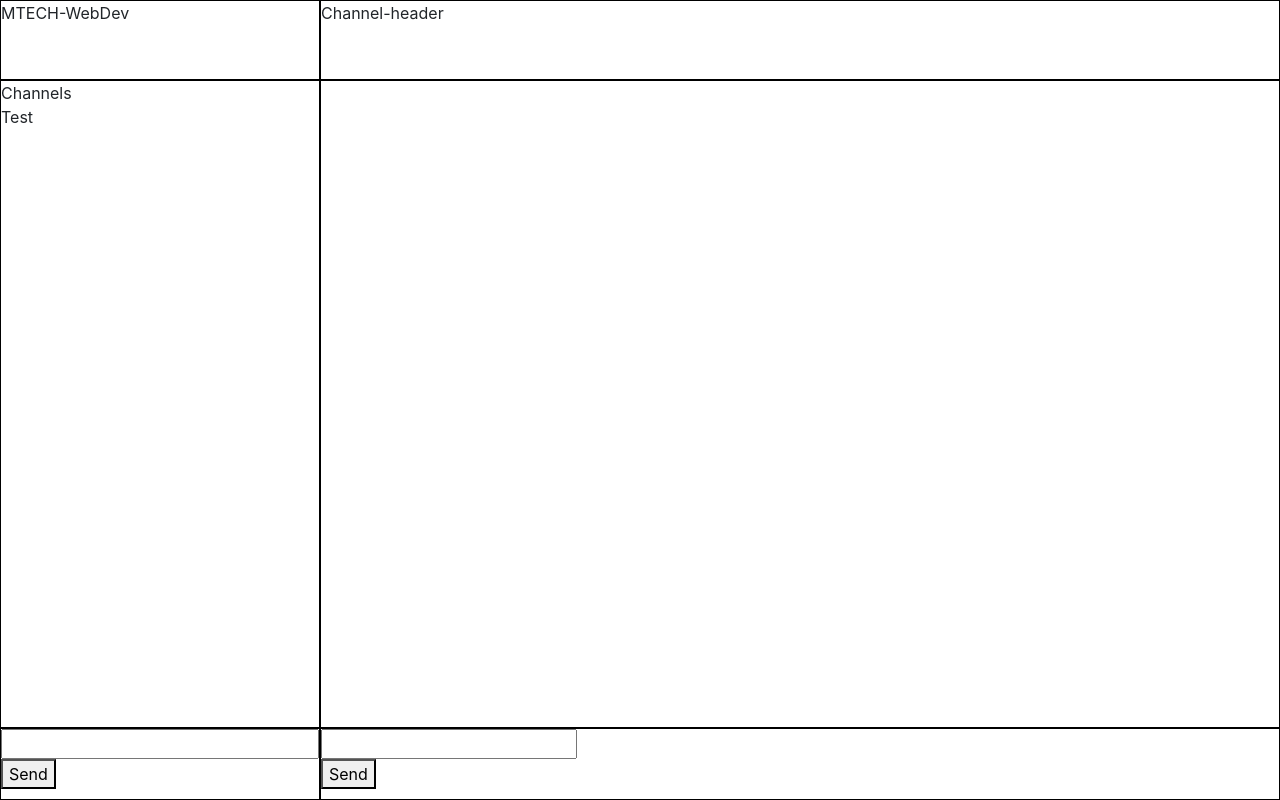
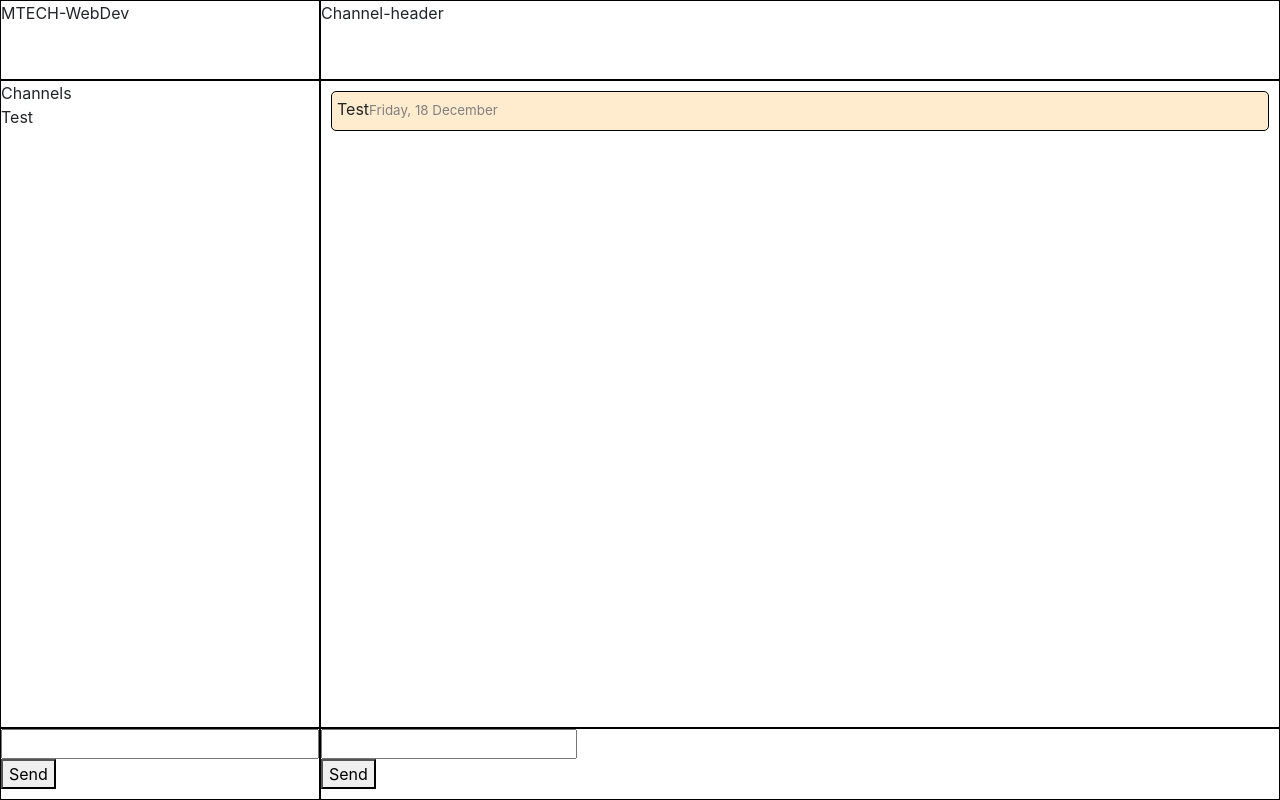
Before and after one commit to sam-leishman/chat-app, a React (Create React App) app: page / in a window 1280 px wide. Built offline with nearby package versions, Linux system fonts and the light colour scheme.

Commit message:
Hardcoded state for different channels

```diff
--- a/src/App.js
+++ b/src/App.js
@@ -33,7 +33,27 @@ function reducer(state, action) {
   }
 }
 
-const initialState = { messages: [] };
+const initialState = {
+  currentChannelId: '1-fca2', // New state property
+  channels: [ // Two threads in state
+    {
+      id: '1-fca2', // hardcoded pseudo-UUID
+      title: 'Buzz Aldrin',
+      messages: [
+        { // This thread starts with a single message already
+          text: 'Test',
+          timestamp: fullDate,
+          id: uuidv4(),
+        },
+      ],
+    },
+    {
+      id: '2-be91',
+      title: 'Michael Collins',
+      messages: [],
+    },
+  ],
+};
 
 export const store = createStore(reducer, initialState);
 
@@ -44,7 +64,10 @@ class App extends Component {
   }
 
   render() {
-    const messages = store.getState().messages;
+    const state = store.getState();
+    const currentChannelId = state.currentChannelId;
+    const channels = state.channels;
+    const currentChannel = channels.find((t) => t.id === currentChannelId);
     return (
       <div className='container-fluid'>
         <div className="row no-gutters header">
@@ -62,10 +85,12 @@ class App extends Component {
             <Channels />
           </div>
           <div className='messages-box col-9'>
-            <Chat messages={messages}/>
+            <Chat
+              channel={currentChannel}
+            />
           </div>
           <div className='channel-input col-3'>
-              <ChannelInput />
+            <ChannelInput />
           </div>
           <div className='message-input col-9'>
             <ChatInput />
--- a/src/Chat.js
+++ b/src/Chat.js
@@ -10,7 +10,7 @@ class Chat extends Component {
     }
 
     render() {
-        const messages = this.props.messages.map((message, index) => (
+        const messages = this.props.channel.messages.map((message, index) => (
             <div key={index} className='message'>
                 {message.text}
                 <span className='timestamp'>{message.timestamp}</span>
```
Also changed, not shown: 1 other file (tests, documents, lock files or other folders).
